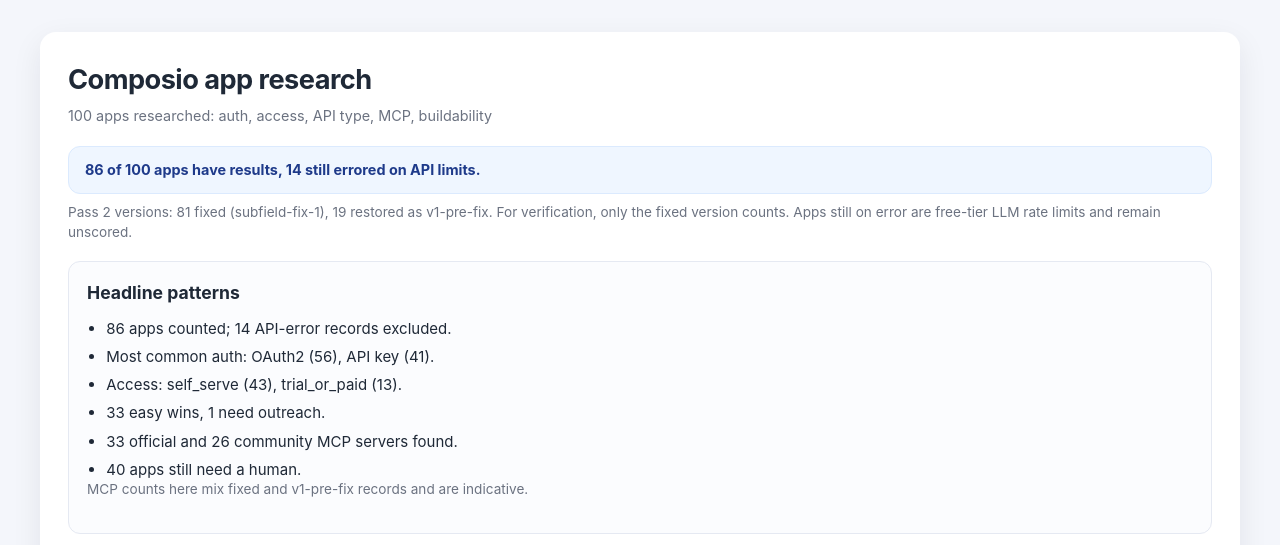
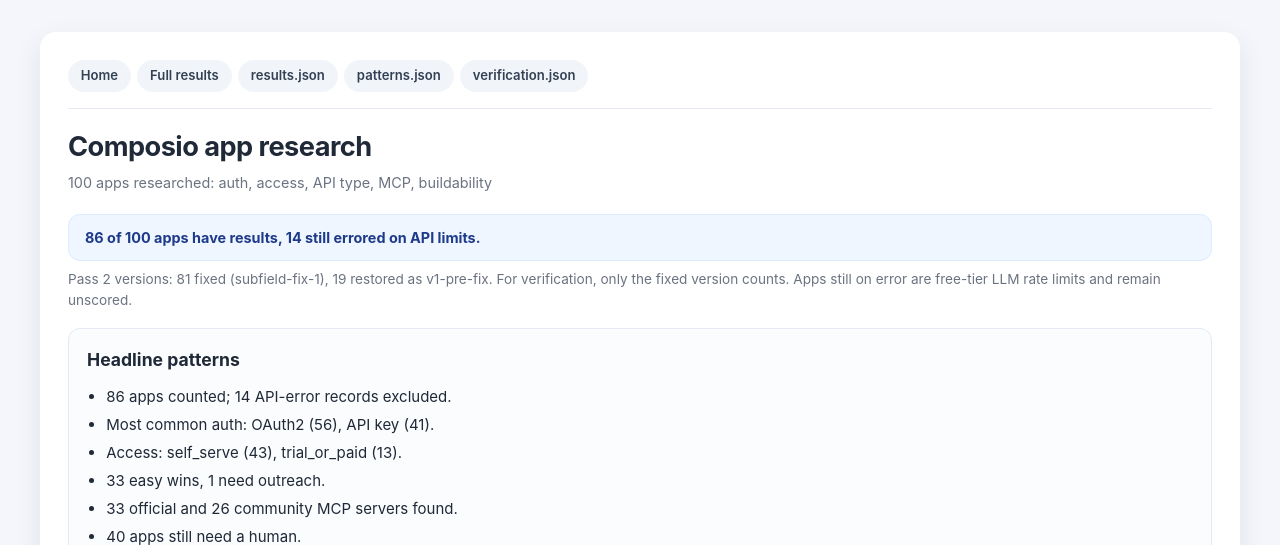
Before and after one commit to N0teveryth1ng/composio_AppScout, a FastAPI app: page / in a window 1280 px wide. Shown: the top 545 px of the page. Run offline with FastAPI, Linux system fonts and the light colour scheme.

Commit message:
Simplify README quickstart and add top navigation

```diff
--- a/templates/_styles.html
+++ b/templates/_styles.html
@@ -31,6 +31,28 @@
     border-radius: 16px;
     box-shadow: 0 10px 30px rgba(15, 23, 42, 0.08);
   }
+
+  .nav {
+    display: flex;
+    flex-wrap: wrap;
+    gap: .4rem;
+    padding-bottom: 16px;
+    margin-bottom: 18px;
+    border-bottom: 1px solid var(--line);
+  }
+
+  .nav a {
+    display: inline-flex;
+    align-items: center;
+    padding: .4rem .8rem;
+    border-radius: 999px;
+    background: #f1f5f9;
+    color: #334155;
+    font-size: .82rem;
+    font-weight: 600;
+  }
+
+  .nav a:hover { background: #e2e8f0; text-decoration: none; }
 
   .page-header { margin-bottom: 20px; }
   h1 { margin: 0; font-size: 1.7rem; font-weight: 650; letter-spacing: -0.02em; }
--- a/templates/index.html
+++ b/templates/index.html
@@ -25,6 +25,13 @@
     {%- else -%}wrong value{%- endif -%}
   {%- endmacro %}
   <main class="card">
+    <nav class="nav" aria-label="Main navigation">
+      <a href="/">Home</a>
+      <a href="/results">Full results</a>
+      <a href="/results.json">results.json</a>
+      <a href="/patterns.json">patterns.json</a>
+      <a href="/verification.json">verification.json</a>
+    </nav>
     <header class="page-header">
       <h1>Composio app research</h1>
       <p class="subtitle">100 apps researched: auth, access, API type, MCP, buildability</p>
```
Also changed, not shown: README.md.
